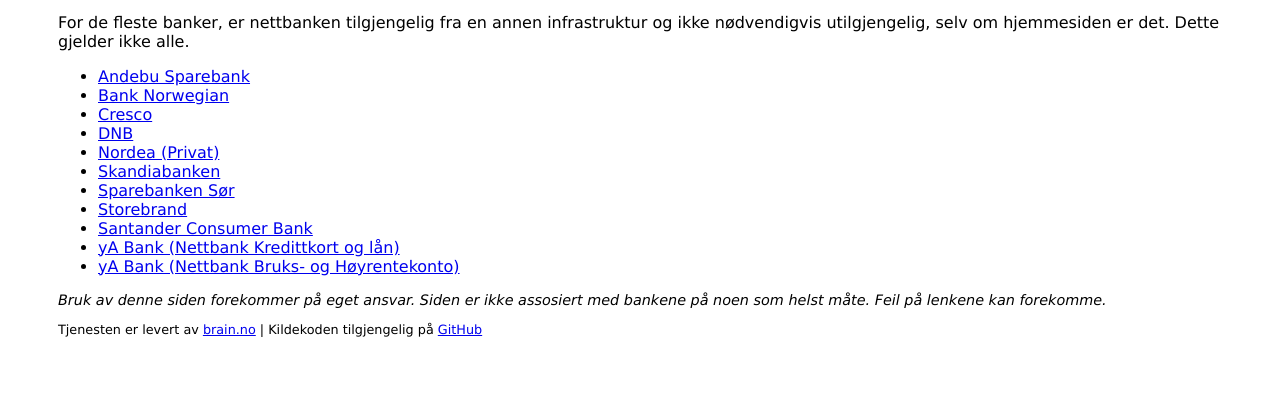
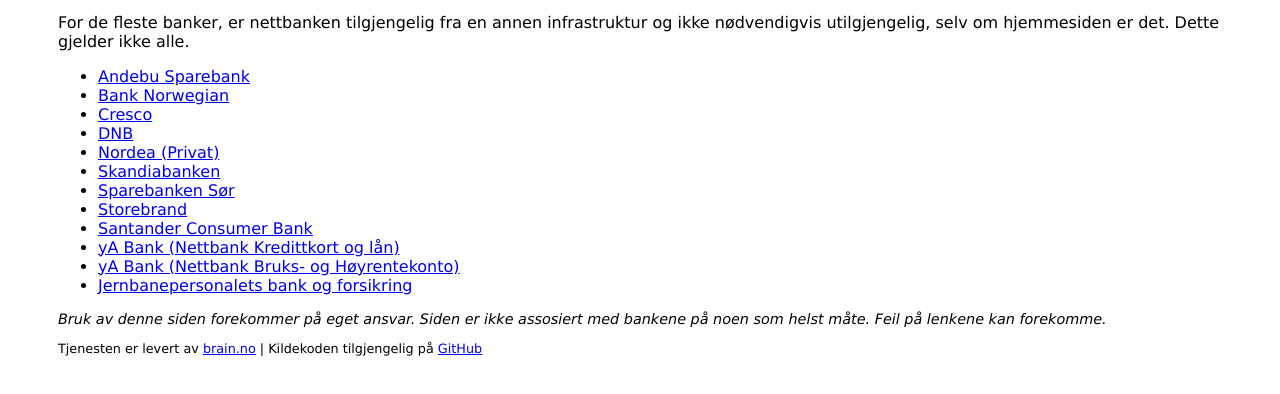
Before and after one commit to sondreb/nettbank.link, a plain HTML site: page web/index.html in a window 1280 px wide. Shown: the part 180-574 px from the top of the page. Drawn offline with Linux system fonts and the light colour scheme.

Commit message:
lagt til Jernbanepersonalets bank og forsikring

```diff
--- a/web/index.html
+++ b/web/index.html
@@ -59,6 +59,7 @@
         <li><a href="https://www.santanderconsumer.no/_layouts/15/Santander.DirectSales.Layouts/Anonymous/SantanderLogin.aspx?ReturnUrl=/Pages/ListOfLoans.aspx">Santander Consumer Bank</a></li>
         <li><a href="https://nettbank.ya.no/NBsignON.pgm">yA Bank (Nettbank Kredittkort og lån)</a></li>
         <li><a href="https://www2.portalbank.no/wsl/slogin/Run?n_bank=9900">yA Bank (Nettbank Bruks- og Høyrentekonto)</a></li>
+        <li><a href="https://www2.portalbank.no/wsl/slogin/Run?n_bank=1440">Jernbanepersonalets bank og forsikring</a></li>
     </ul>
     <p class="disclaimer">
         Bruk av denne siden forekommer på eget ansvar. Siden er ikke assosiert
```
